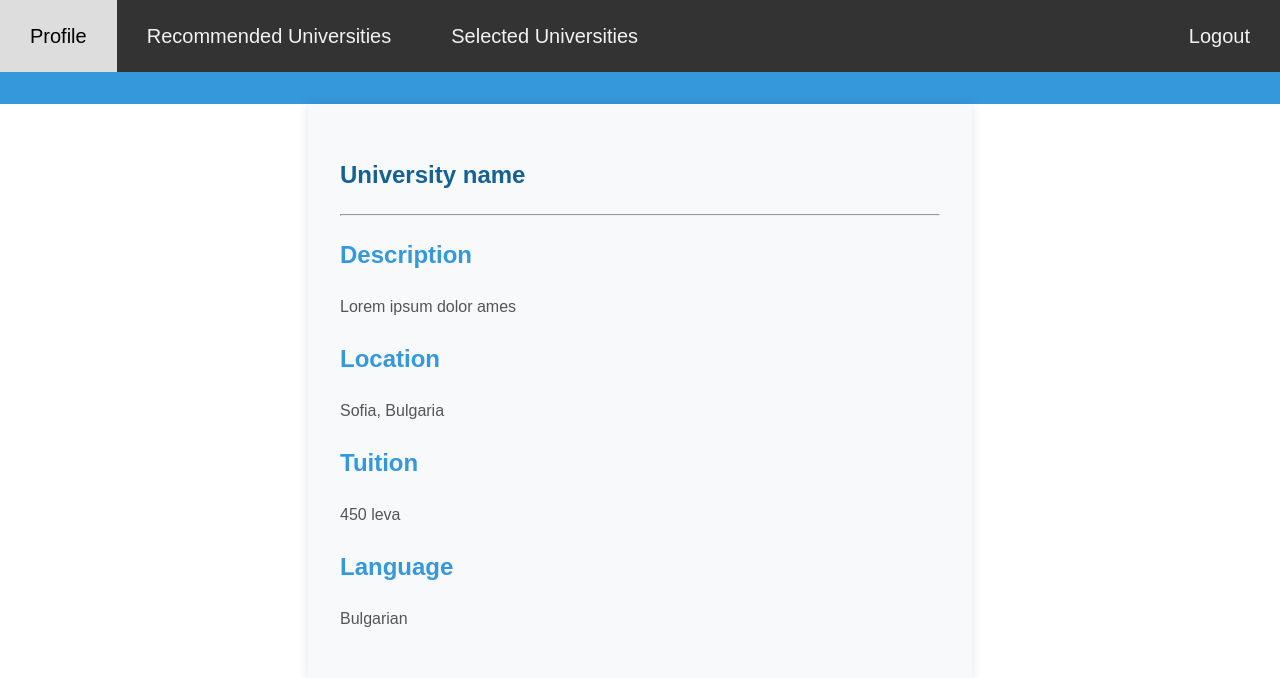
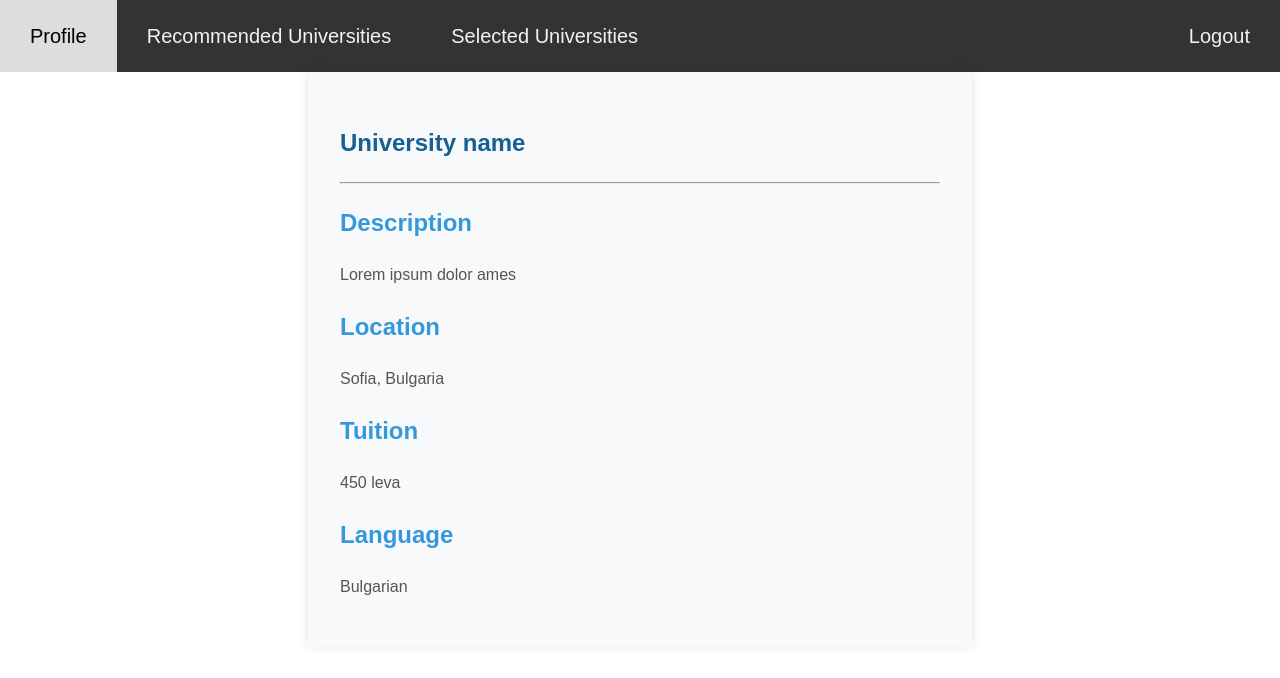
Before and after one commit to tuechki/reccommendation-system, a PHP site: page /university-details.html in a window 1280 px wide. Shown: the top 678 px of the page. Run offline with PHP 8.4, Linux system fonts and the light colour scheme.

Commit message:
fix header css

```diff
--- a/styles/university-details.css
+++ b/styles/university-details.css
@@ -3,13 +3,6 @@ body {
     line-height: 1.6;
     margin: 0;
     padding: 0;
-}
-
-header {
-    background-color: #3498db;
-    color: #ffffff;
-    padding: 1rem;
-    text-align: center;
 }
 
 h1 {
```
